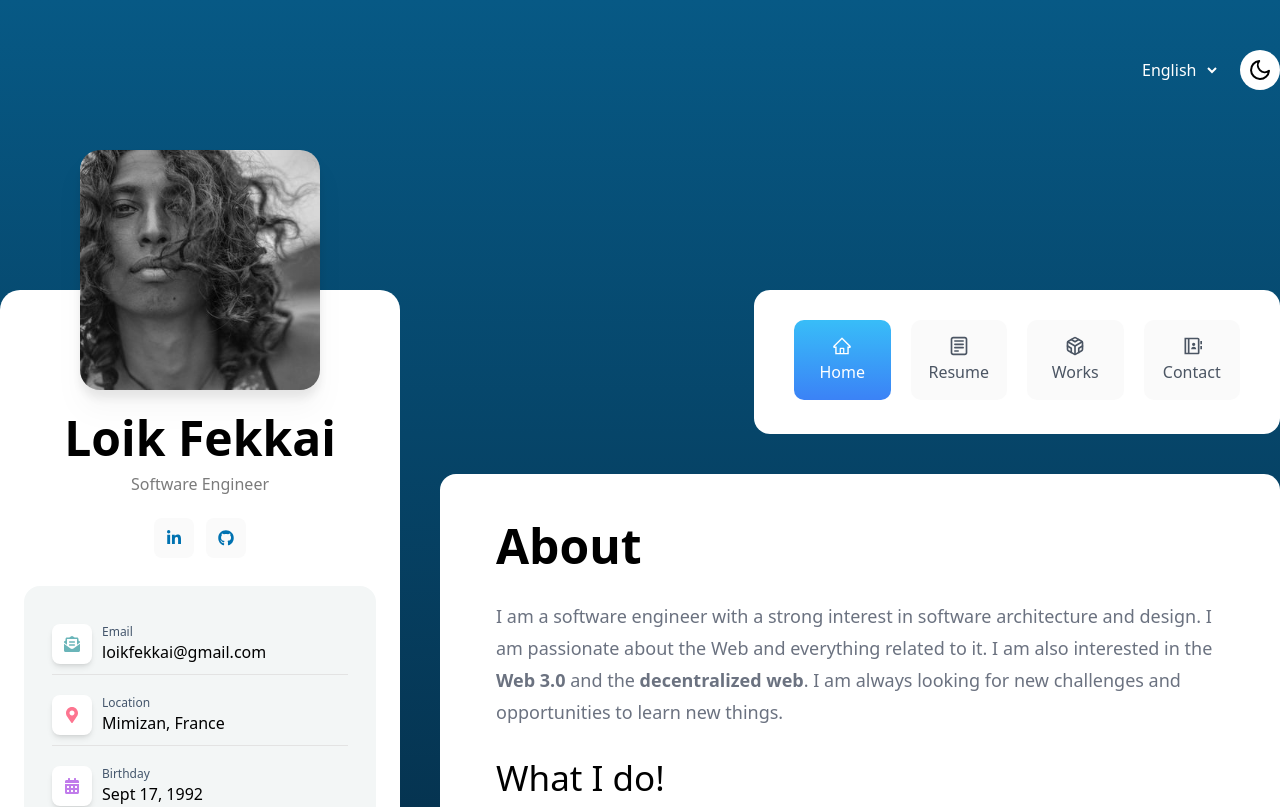
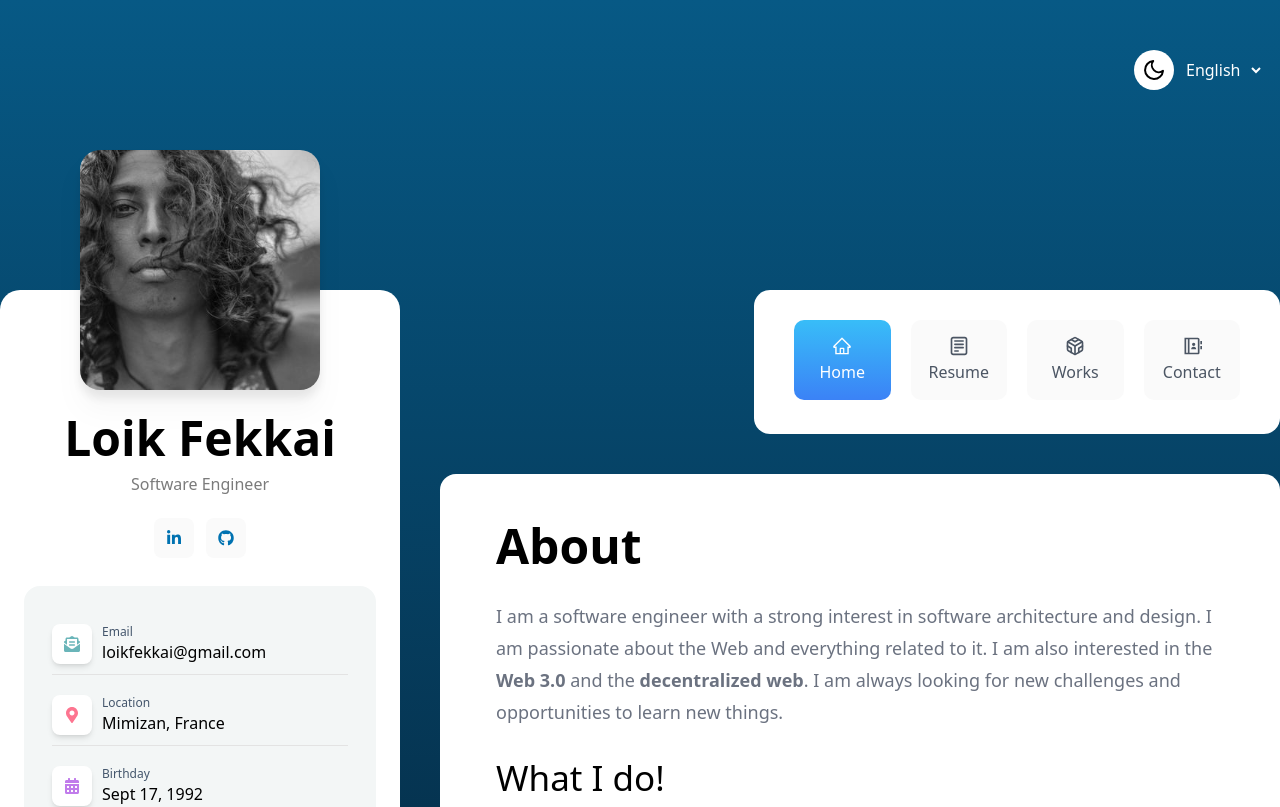
Before and after one commit to Lokicoule/portfolio, a React (Vite) app: page /en in a window 1280 px wide. Shown: the top 807 px of the page. Built offline with nearby package versions, Linux system fonts and the light colour scheme.

Commit message:
style(header): remove logo

```diff
--- a/src/shared/components/header/Header.tsx
+++ b/src/shared/components/header/Header.tsx
@@ -9,13 +9,14 @@ import ModeSelector from "../mode/Mode";
 
 const Header = () => {
   return (
-    <header className="container w-full bg-transparent flex justify-end py-5 lg:px-0 lg:pt-[50px]">
-      <div className="flex items-center justify-end w-full">
-        <div className="space-x-5 flex items-center">
+    <header className="container w-full bg-transparent  flex justify-between py-5 lg:px-0 lg:pt-[50px]">
+      <div className="w-full flex justify-between px-4">
+        <div className="flex-grow" />
+        <div className="flex items-center">
+          <ModeSelector controller={modeController} />
           <Lang controller={langController} presenter={langPresenter} />
-          <ModeSelector controller={modeController} />
+          <MobileMenu />
         </div>
-        <MobileMenu />
       </div>
     </header>
   );
```
